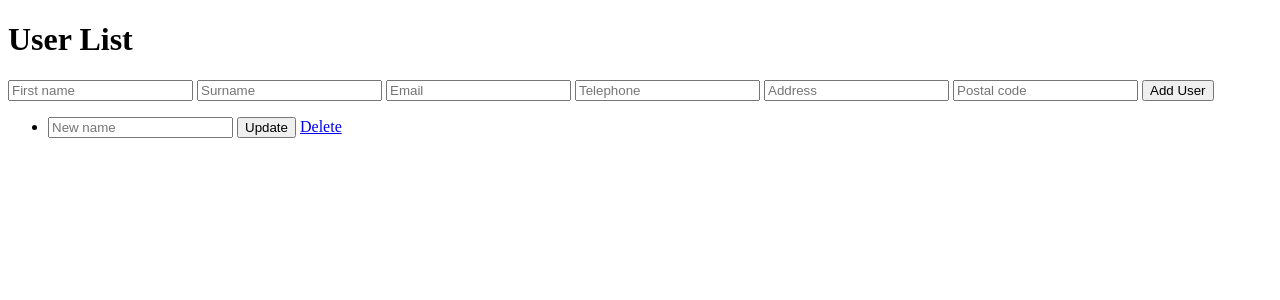
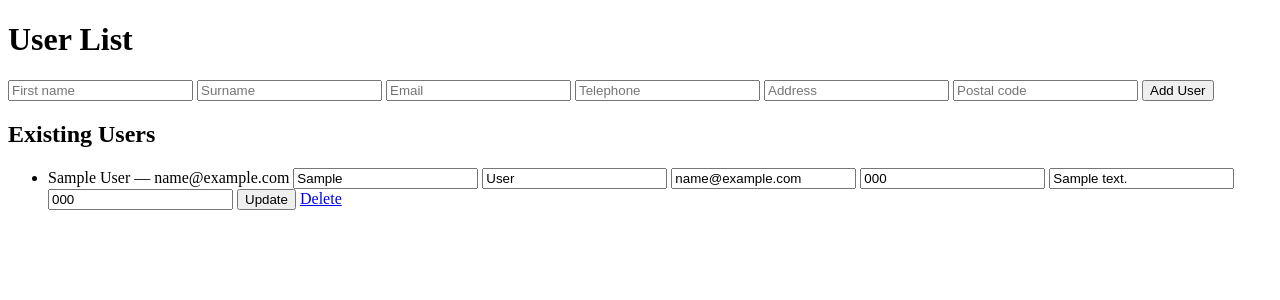
Before and after one commit to jomav123/cloudcourse, a Flask app: page / in a window 1280 px wide. Shown: the top 300 px of the page. Run offline with Flask 3, Linux system fonts and the light colour scheme; tables that the repository leaves empty hold one stand-in row (values such as "Sample post").

Commit message:
updated app.py and templates

```diff
--- a/app.py
+++ b/app.py
@@ -97,9 +97,17 @@ def add_user():
 @app.route("/update/<int:id>", methods=["POST"])
 def update_user(id):
     user = User.query.get(id)
-    user.name = request.form["name"]
+
+    user.firstname = request.form["firstname"]
+    user.surname = request.form["surname"]
+    user.email = request.form["email"]
+    user.telephone = request.form["telephone"]
+    user.address = request.form["address"]
+    user.postalcode = request.form["postalcode"]
+
     db.session.commit()
     return redirect(url_for("home"))
+
 
 # Route for deleting a user
 @app.route("/delete/<int:id>")
--- a/templates/index.html
+++ b/templates/index.html
@@ -16,14 +16,19 @@
         <button type="submit">Add User</button>
     </form>
 
-
+    <h2>Existing Users</h2>
     <ul>
         {% for user in users %}
         <li>
-            {{ user.name }}
+            {{ user.firstname }} {{ user.surname }} — {{ user.email }}
 
             <form action="/update/{{ user.id }}" method="POST" style="display:inline;">
-                <input type="text" name="name" placeholder="New name" required>
+                <input type="text" name="firstname" placeholder="First name" value="{{ user.firstname }}" required>
+                <input type="text" name="surname" placeholder="Surname" value="{{ user.surname }}" required>
+                <input type="email" name="email" placeholder="Email" value="{{ user.email }}" required>
+                <input type="text" name="telephone" placeholder="Telephone" value="{{ user.telephone }}" required>
+                <input type="text" name="address" placeholder="Address" value="{{ user.address }}" required>
+                <input type="text" name="postalcode" placeholder="Postal code" value="{{ user.postalcode }}" required>
                 <button type="submit">Update</button>
             </form>
 
```
